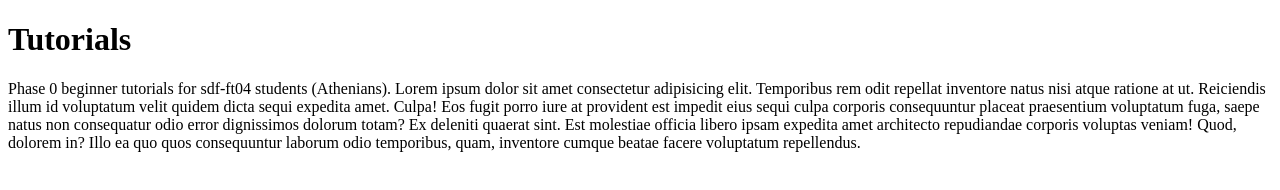
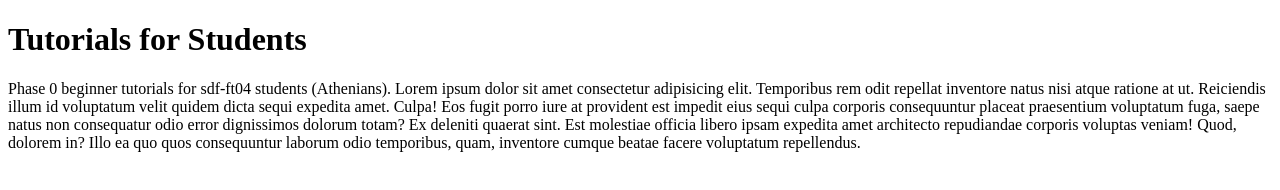
Before and after one commit to ms-tutorials/phase-0-intro, a plain HTML site: page index.html in a window 1280 px wide. Drawn offline with Linux system fonts and the light colour scheme.

Commit message:
propose a better title to the article

```diff
--- a/index.html
+++ b/index.html
@@ -8,7 +8,7 @@
 </head>
 <body>
 
-    <h1>Tutorials</h1>
+    <h1>Tutorials for Students</h1>
     <p>Phase 0 beginner tutorials for sdf-ft04 students (Athenians).
         Lorem ipsum dolor sit amet consectetur adipisicing elit. Temporibus rem odit repellat inventore natus nisi atque ratione at ut. Reiciendis illum id voluptatum velit quidem dicta sequi expedita amet. Culpa!
         Eos fugit porro iure at provident est impedit eius sequi culpa corporis consequuntur placeat praesentium voluptatum fuga, saepe natus non consequatur odio error dignissimos dolorum totam? Ex deleniti quaerat sint.
```
